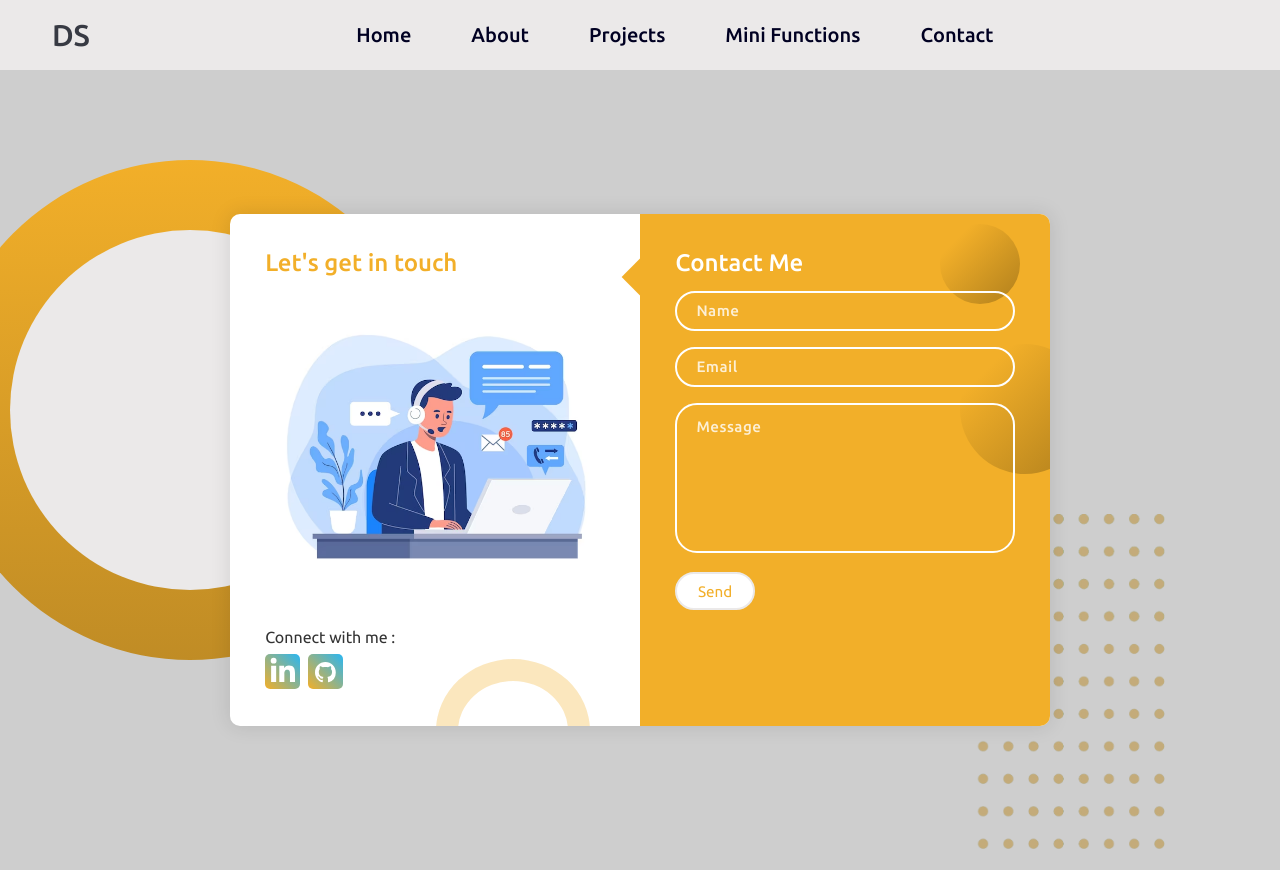
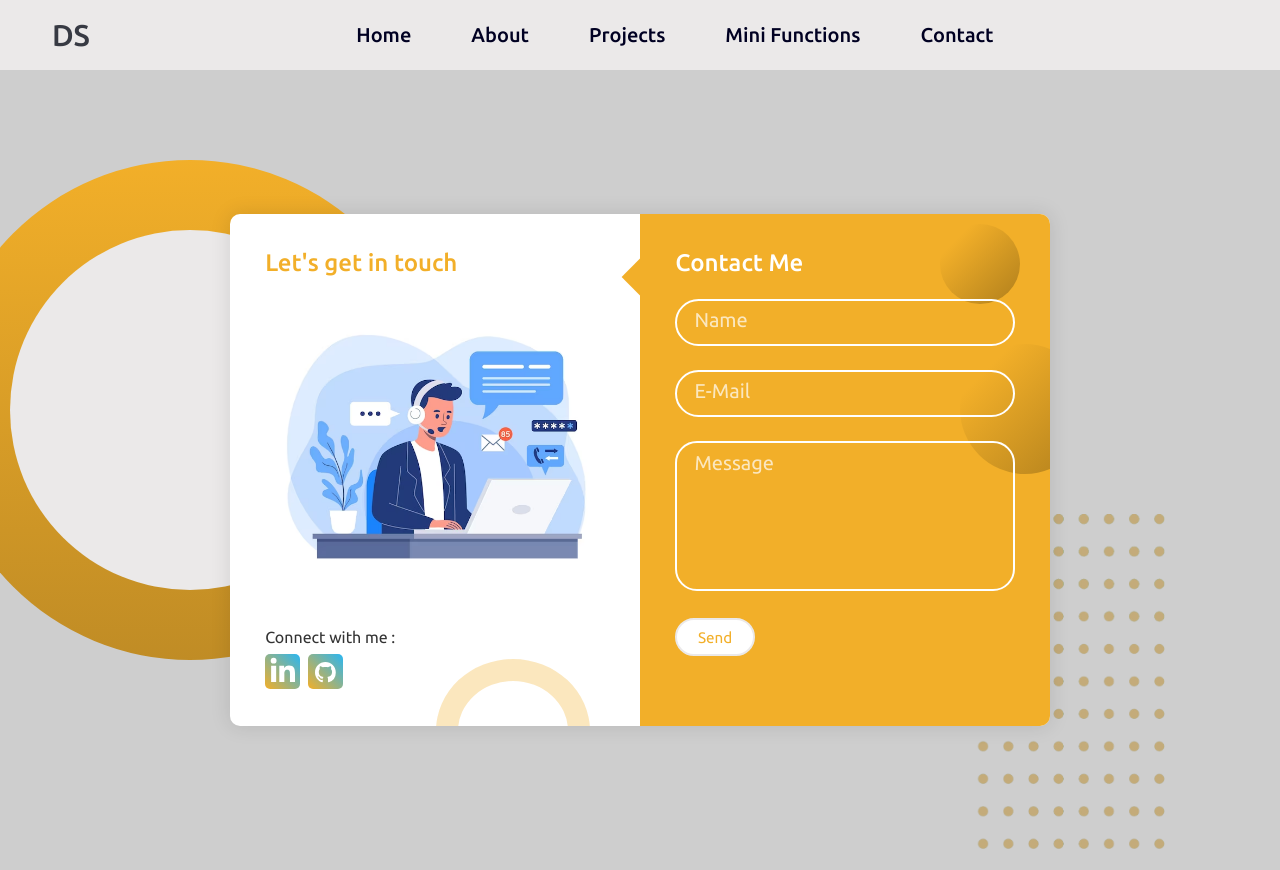
Before and after one commit to devashishsoni98/my-portfolio, a React (Create React App) app: page /contact in a window 1280 px wide. Built offline with nearby package versions, Linux system fonts and the light colour scheme; no server answers.

Commit message:
contact form css effect addition

```diff
--- a/src/components/Contact/ContactForm.css
+++ b/src/components/Contact/ContactForm.css
@@ -70,12 +70,12 @@ form {
   font-weight: 500;
   font-size: 1.5rem;
   line-height: 1;
-  margin-bottom: 0.7rem;
+  margin-bottom: .7rem;
 }
 
 .input-containeer {
   position: relative;
-  margin: 1rem 0;
+  margin: 1.5rem 0;
 }
 
 .input {
@@ -86,20 +86,34 @@ form {
   padding: 0.6rem 1.2rem;
   color: #fff;
   font-weight: 500;
-  font-size: 0.95rem;
+  font-size: 1.25rem;
   letter-spacing: 0.5px;
   border-radius: 25px;
   transition: 0.3s;
 }
 
-.input:focus {
-  border-color: #86815b;
+.input-containeer > span {
+  position: absolute;
+  left: 0;
+  padding: 0.6rem 1.2rem;
+  pointer-events: none;
+  font-size: 1.25rem;
+  color: rgb(255, 255, 255);
+  opacity: .7;
+  transition: 0.4s;
 }
-.input::placeholder{
-    opacity: 0.8;
-}
-.input:focus::placeholder {
-  color: transparent;
+
+.input:focus ~ span,
+.input:valid ~ span {
+  color: #fff;
+  transform: translateX(1.6rem) translateY(-0.6rem);
+  font-size: 1rem;
+  padding: 0rem 0.3rem;
+  background: #f2af29;
+  border-right: 2px solid #fff;
+  border-left: 2px solid #fff;
+  letter-spacing: .02em;
+  opacity: 1;
 }
 
 textarea.input {
@@ -108,25 +122,6 @@ textarea.input {
   border-radius: 22px;
   resize: none;
   overflow-y: auto;
-}
-
-.input-containeer label {
-  position: absolute;
-  top: 50%;
-  left: 15px;
-  transform: translateY(-50%);
-  padding: 0 0.4rem;
-  color: #ebe9e9;
-  font-size: 0.9rem;
-  font-weight: 400;
-  pointer-events: none;
-  z-index: 1000;
-  transition: 0.5s;
-}
-
-.input-containeer.textarea label {
-  top: 1rem;
-  transform: translateY(0);
 }
 
 .btn {
@@ -146,52 +141,6 @@ textarea.input {
 .btn:hover {
   background-color: transparent;
   color: #fff;
-}
-
-.input-containeer span {
-  position: absolute;
-  top: 0;
-  left: 25px;
-  transform: translateY(-50%);
-  font-size: 0.8rem;
-  padding: 0 0.4rem;
-  color: transparent;
-  pointer-events: none;
-  z-index: 500;
-}
-
-.input-containeer span:before,
-.input-containeer span:after {
-  content: "";
-  position: absolute;
-  width: 10%;
-  opacity: 0;
-  transition: 0.3s;
-  height: 5px;
-  background-color: #f2af29;
-  top: 50%;
-  transform: translateY(-50%);
-}
-
-.input-containeer span:before {
-  left: 50%;
-}
-
-.input-containeer span:after {
-  right: 50%;
-}
-
-.input-containeer.focus label {
-  top: 0;
-  transform: translateY(-50%);
-  left: 25px;
-  font-size: 0.8rem;
-}
-
-.input-containeer.focus span:before,
-.input-containeer.focus span:after {
-  width: 50%;
-  opacity: 1;
 }
 
 .contact-info {
--- a/src/components/Contact/contact.js
+++ b/src/components/Contact/contact.js
@@ -71,26 +71,26 @@ const Contact = () => {
                   type="text"
                   name="user_name"
                   className="input"
-                  placeholder="Name"
                   required
                 />
+                <span>Name</span>
               </div>
               <div className="input-containeer">
                 <input
                   type="email"
                   name="user_email"
                   className="input"
-                  placeholder="Email"
                   required
                 />
+                <span>E-Mail</span>
               </div>
               <div className="input-containeer textarea">
                 <textarea
                   name="message"
                   className="input"
-                  placeholder="Message"
                   required
-                ></textarea>
+                />
+                <span>Message</span>
               </div>
               <input type="submit" value="Send" className="btn" />
             </form>
```
